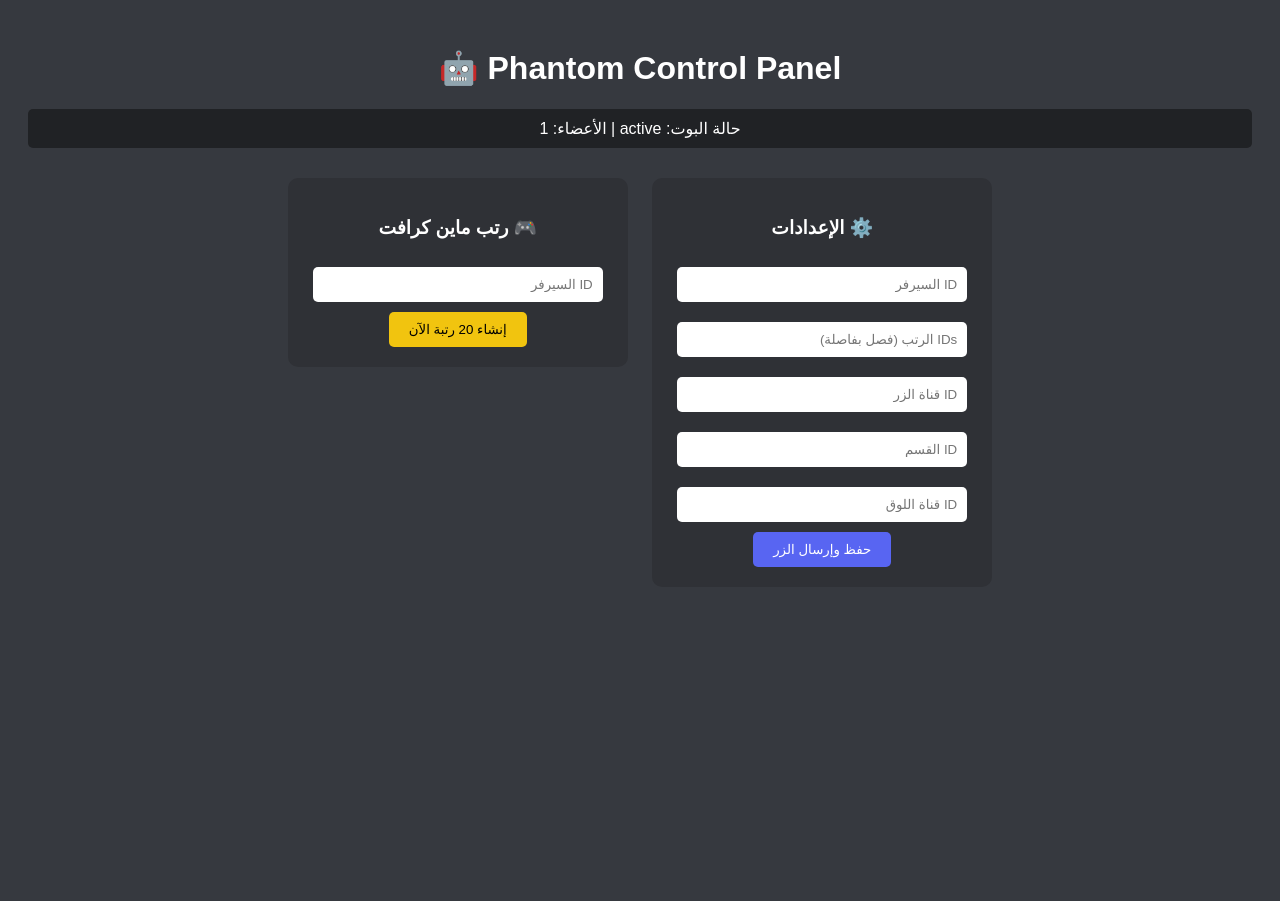
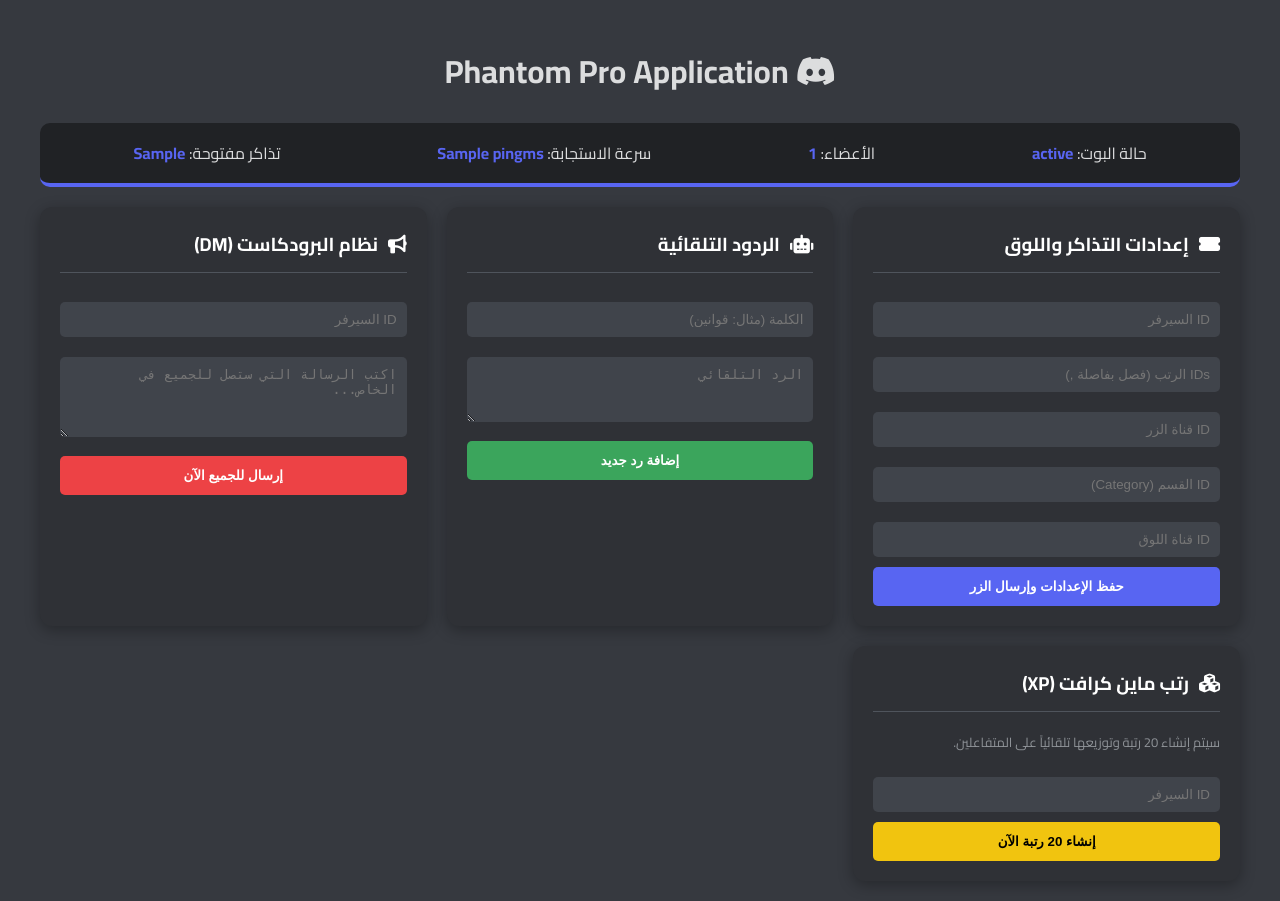
Before and after one commit to mohamed2454/Phantom_control, a Flask app: template templates/index.html in a window 1280 px wide. Before the commit the page ends 567 px from the top, so only its background shows below. Run offline with Flask 3, Linux system fonts and the light colour scheme; the template is opened without the code that fills it: most values are stand-ins (such as "Sample title", 1, 10 or a date in 2020).

Commit message:
Update index.html

```diff
--- a/templates/index.html
+++ b/templates/index.html
@@ -2,40 +2,80 @@
 <html lang="ar" dir="rtl">
 <head>
     <meta charset="UTF-8">
-    <title>Phantom Dashboard</title>
+    <title>Phantom Pro Dashboard | لوحة التحكم المتكاملة</title>
     <link rel="stylesheet" href="https://cdnjs.cloudflare.com/ajax/libs/font-awesome/6.0.0/css/all.min.css">
+    <link href="https://fonts.googleapis.com/css2?family=Cairo:wght@400;700&display=swap" rel="stylesheet">
     <style>
-        body { font-family: sans-serif; background: #36393f; color: white; padding: 20px; text-align: center; }
-        .card { background: #2f3136; padding: 20px; border-radius: 10px; margin: 10px; display: inline-block; width: 300px; vertical-align: top; }
-        input, textarea { width: 90%; padding: 10px; margin: 10px 0; border-radius: 5px; border: none; }
-        .btn { background: #5865F2; color: white; border: none; padding: 10px 20px; border-radius: 5px; cursor: pointer; }
-        .status { background: #202225; padding: 10px; border-radius: 5px; margin-bottom: 20px; }
+        :root { --bg: #36393f; --sidebar: #2f3136; --card: #202225; --accent: #5865F2; --success: #3ba55c; --danger: #ed4245; }
+        body { font-family: 'Cairo', sans-serif; background: var(--bg); color: #dcddde; margin: 0; padding: 20px; }
+        .container { max-width: 1200px; margin: auto; }
+        .status-bar { background: var(--card); padding: 15px; border-radius: 10px; margin-bottom: 20px; display: flex; justify-content: space-around; border-bottom: 4px solid var(--accent); }
+        .grid { display: grid; grid-template-columns: repeat(auto-fit, minmax(350px, 1fr)); gap: 20px; }
+        .card { background: var(--sidebar); padding: 20px; border-radius: 12px; box-shadow: 0 4px 15px rgba(0,0,0,0.3); }
+        h3 { border-bottom: 1px solid #4f545c; padding-bottom: 10px; margin-top: 0; display: flex; align-items: center; gap: 10px; color: white; }
+        input, textarea { width: 100%; padding: 10px; margin: 10px 0; border-radius: 5px; border: none; background: #40444b; color: white; box-sizing: border-box; }
+        .btn { width: 100%; padding: 12px; border: none; border-radius: 5px; cursor: pointer; color: white; font-weight: bold; transition: 0.3s; }
+        .btn-blue { background: var(--accent); } .btn-green { background: var(--success); } .btn-red { background: var(--danger); }
+        .btn:hover { opacity: 0.8; transform: translateY(-2px); }
+        .stat-val { font-weight: bold; color: var(--accent); }
     </style>
 </head>
 <body>
-    <h1>Phantom Control Panel 🤖</h1>
-    <div class="status">
-        حالة البوت: {{ status }} | الأعضاء: {{ member_count }}
+    <div class="container">
+        <h1 style="text-align: center;"><i class="fab fa-discord"></i> Phantom Pro Application</h1>
+
+        <!-- إحصائيات حية -->
+        <div class="status-bar">
+            <div>حالة البوت: <span class="stat-val">{{ status }}</span></div>
+            <div>الأعضاء: <span class="stat-val">{{ member_count }}</span></div>
+            <div>سرعة الاستجابة: <span class="stat-val">{{ ping }}ms</span></div>
+            <div>تذاكر مفتوحة: <span class="stat-val">{{ open_tickets }}</span></div>
         </div>
 
+        <div class="grid">
+            <!-- 1. إعدادات التذاكر واللوق -->
             <div class="card">
-        <h3>⚙️ الإعدادات</h3>
+                <h3><i class="fas fa-ticket-alt"></i> إعدادات التذاكر واللوق</h3>
                 <form action="/update_settings" method="POST">
                     <input type="text" name="guild_id" placeholder="ID السيرفر" required>
-            <input type="text" name="admin_roles" placeholder="IDs الرتب (فصل بفاصلة)">
-            <input type="text" name="channel_id" placeholder="ID قناة الزر">
-            <input type="text" name="category_id" placeholder="ID القسم">
-            <input type="text" name="log_channel" placeholder="ID قناة اللوق">
-            <button class="btn">حفظ وإرسال الزر</button>
+                    <input type="text" name="admin_roles" placeholder="IDs الرتب (فصل بفاصلة ,)" required>
+                    <input type="text" name="channel_id" placeholder="ID قناة الزر" required>
+                    <input type="text" name="category_id" placeholder="ID القسم (Category)">
+                    <input type="text" name="log_channel" placeholder="ID قناة اللوق" required>
+                    <button type="submit" class="btn btn-blue">حفظ الإعدادات وإرسال الزر</button>
                 </form>
             </div>
 
+            <!-- 2. الردود التلقائية -->
             <div class="card">
-        <h3>🎮 رتب ماين كرافت</h3>
+                <h3><i class="fas fa-robot"></i> الردود التلقائية</h3>
+                <form action="/add_auto_reply" method="POST">
+                    <input type="text" name="keyword" placeholder="الكلمة (مثال: قوانين)" required>
+                    <textarea name="response" placeholder="الرد التلقائي" rows="3" required></textarea>
+                    <button type="submit" class="btn btn-green">إضافة رد جديد</button>
+                </form>
+            </div>
+
+            <!-- 3. نظام البرودكاست -->
+            <div class="card">
+                <h3><i class="fas fa-bullhorn"></i> نظام البرودكاست (DM)</h3>
+                <form action="/broadcast" method="POST">
+                    <input type="text" name="guild_id" placeholder="ID السيرفر" required>
+                    <textarea name="msg" placeholder="اكتب الرسالة التي ستصل للجميع في الخاص..." rows="4" required></textarea>
+                    <button type="submit" class="btn btn-red">إرسال للجميع الآن</button>
+                </form>
+            </div>
+
+            <!-- 4. رتب ماين كرافت -->
+            <div class="card">
+                <h3><i class="fas fa-cubes"></i> رتب ماين كرافت (XP)</h3>
+                <p style="font-size: 13px; color: #8e9297;">سيتم إنشاء 20 رتبة وتوزيعها تلقائياً على المتفاعلين.</p>
                 <form action="/create_mc_roles" method="POST">
                     <input type="text" name="guild_id" placeholder="ID السيرفر" required>
-            <button class="btn" style="background: #f1c40f; color: black;">إنشاء 20 رتبة الآن</button>
+                    <button type="submit" class="btn" style="background: #f1c40f; color: black;">إنشاء 20 رتبة الآن</button>
                 </form>
+            </div>
+        </div>
     </div>
 </body>
 </html>
```
Lines whose indentation alone changed are shown as unchanged.
